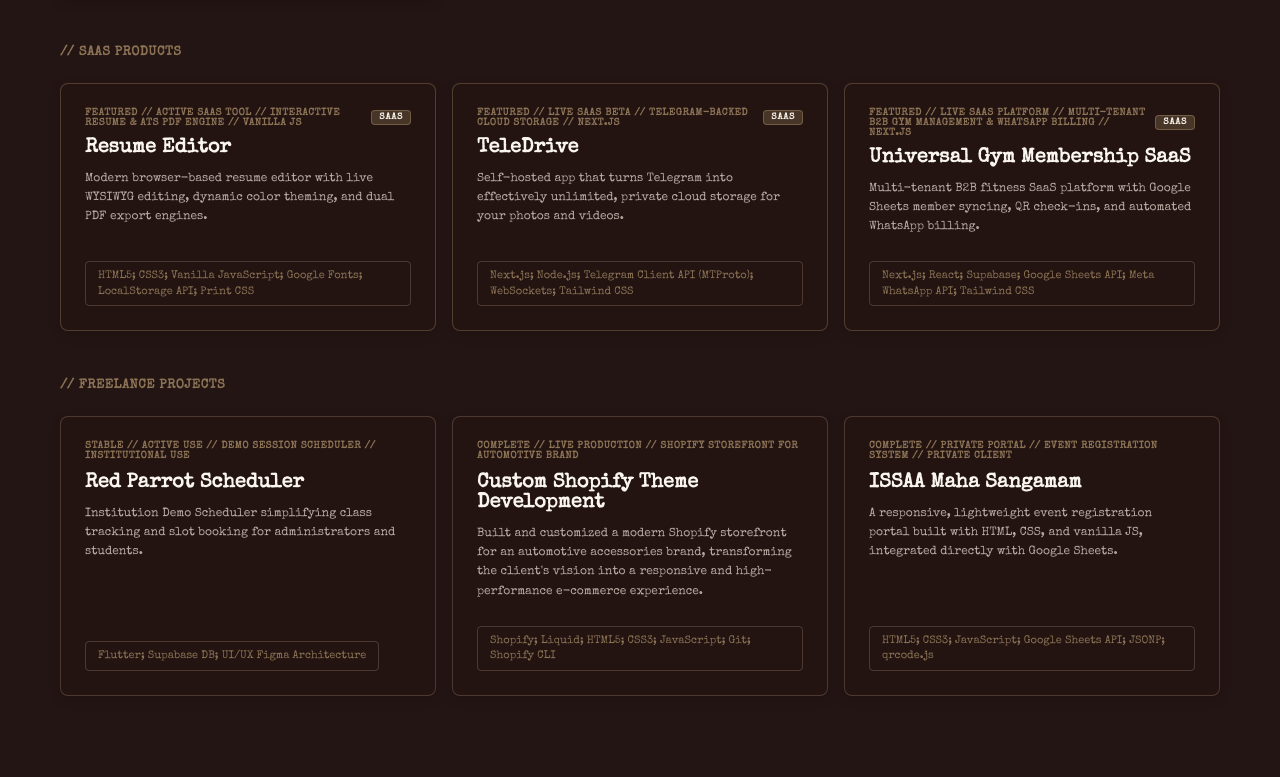
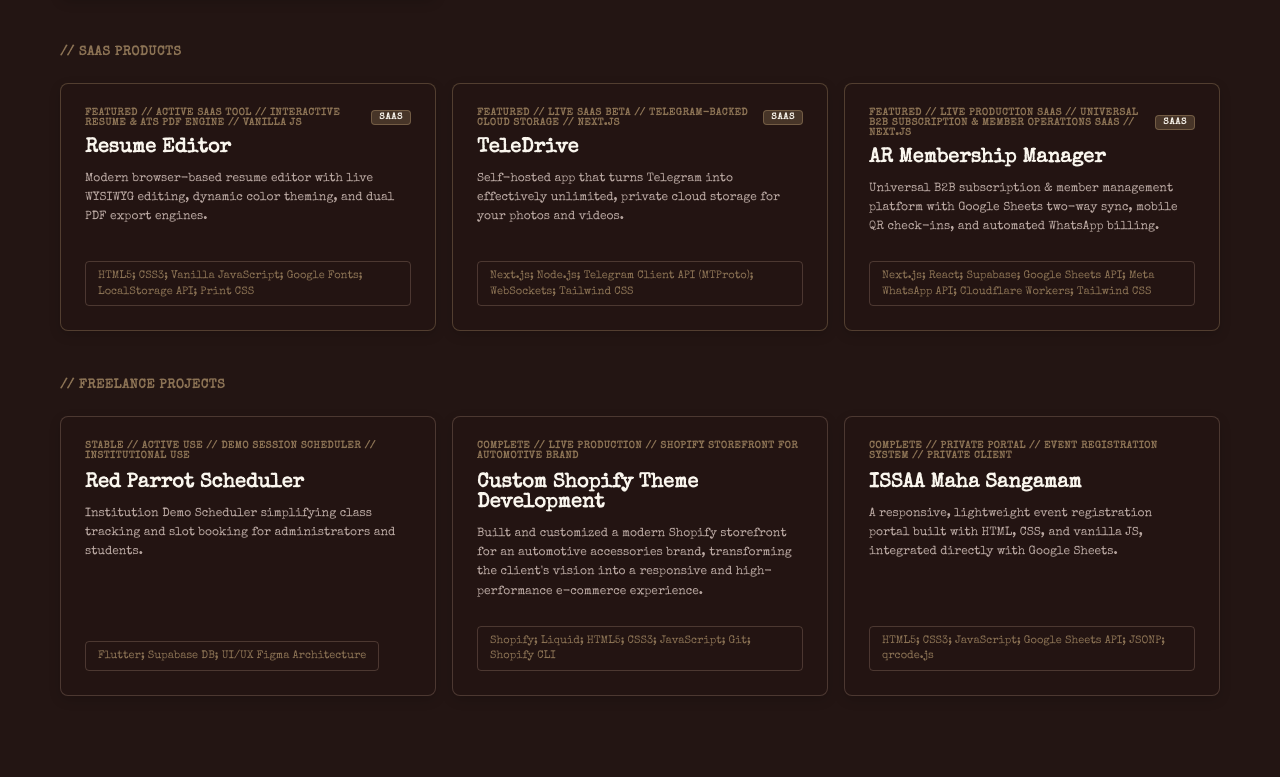
Before and after one commit to adil-rahman-3063/Adil-rahman-portfolio, a Next.js app: page / in a window 1280 px wide. Shown: the part 4303-5080 px from the top of the page. Built offline with nearby package versions, Linux system fonts and the light colour scheme; no server answers; a web font is replaced by a local one.

Commit message:
feat: generalize membership SaaS to universal subscription management with live URL

```diff
--- a/src/components/WorkArchiveSection.js
+++ b/src/components/WorkArchiveSection.js
@@ -16,7 +16,7 @@
     if (!p.categories) return false;
     const cats = Array.isArray(p.categories) ? p.categories : [p.categories];
     if (cats.some((c) => typeof c === 'string' && c.toLowerCase().includes('saas'))) return true;
-    if (p.id === 'resume-editor' || p.id === 'gym-saas' || p.id === 'teledrive') return true;
+    if (p.id === 'resume-editor' || p.id === 'membership-saas' || p.id === 'gym-saas' || p.id === 'teledrive') return true;
     return false;
   };
 
--- a/src/data/projectsData.js
+++ b/src/data/projectsData.js
@@ -186,22 +186,24 @@
     order: '9',
   },
   {
-    id: 'gym-saas',
-    title: 'Universal Gym Membership SaaS',
-    subtitle: 'Multi-Tenant B2B Gym Management & WhatsApp Billing // Next.js',
-    status: 'Featured // Live SaaS Platform',
-    tagline: 'Multi-tenant B2B fitness SaaS platform with Google Sheets member syncing, QR check-ins, and automated WhatsApp billing.',
-    description: 'A multi-tenant B2B platform designed for gym owners and fitness club administrators. Features complete tenant isolation with Supabase super admin governance, real-time Google Sheets member database syncing, mobile QR check-in engine, Meta WhatsApp Cloud API reminder campaigns, and direct UPI payment links.',
+    id: 'membership-saas',
+    title: 'AR Membership Manager',
+    subtitle: 'Universal B2B Subscription & Member Operations SaaS // Next.js',
+    status: 'Featured // Live Production SaaS',
+    tagline: 'Universal B2B subscription & member management platform with Google Sheets two-way sync, mobile QR check-ins, and automated WhatsApp billing.',
+    description: 'A multi-tenant B2B membership management platform built for gyms, clubs, studios, co-working spaces, and any subscription-based business. Features complete tenant isolation with Supabase super admin governance, real-time Google Sheets member database syncing, mobile QR check-in engine, Meta WhatsApp Cloud API reminder campaigns, and direct UPI payment links.',
     features: [
       'Multi-Tenant Platform Governance: Super admin account management, subscription tracking, and tenant controls powered by Supabase.',
-      'Google Sheets Two-Way Member Sync: Zero-lockin member operations synchronizing directly with each gym\'s Google Sheet.',
+      'Google Sheets Two-Way Member Sync: Zero-lockin member operations synchronizing directly with each business\'s Google Sheet.',
       'Instant Mobile Turnstile & QR Check-in: Real-time QR and phone check-in engine with live occupancy counting.',
       'Automated WhatsApp Campaign Engine: Meta WhatsApp Cloud API integration dispatching payment reminders and renewal alerts.',
       'Direct UPI & Gateway Billing: Dynamic UPI deep links (GPay, PhonePe, Paytm) and automated billing funnels embedded in reminders.',
+      'Universal Business Adaptation: Configurable tier structures and billing cycles tailored for any membership or subscription model.',
     ],
-    tech: ['Next.js', 'React', 'Supabase', 'Google Sheets API', 'Meta WhatsApp API', 'Tailwind CSS'],
+    tech: ['Next.js', 'React', 'Supabase', 'Google Sheets API', 'Meta WhatsApp API', 'Cloudflare Workers', 'Tailwind CSS'],
     links: [
-      { text: 'GitHub Details', url: 'https://github.com/adil-rahman-3063' },
+      { text: 'Live Application', url: 'https://ar-membership-manager.pages.dev/' },
+      { text: 'GitHub Details', url: 'https://github.com/adil-rahman-3063/Membership-app' },
     ],
     categories: ['saas', 'featured', 'web-Full-Stack'],
     order: '10',
```
